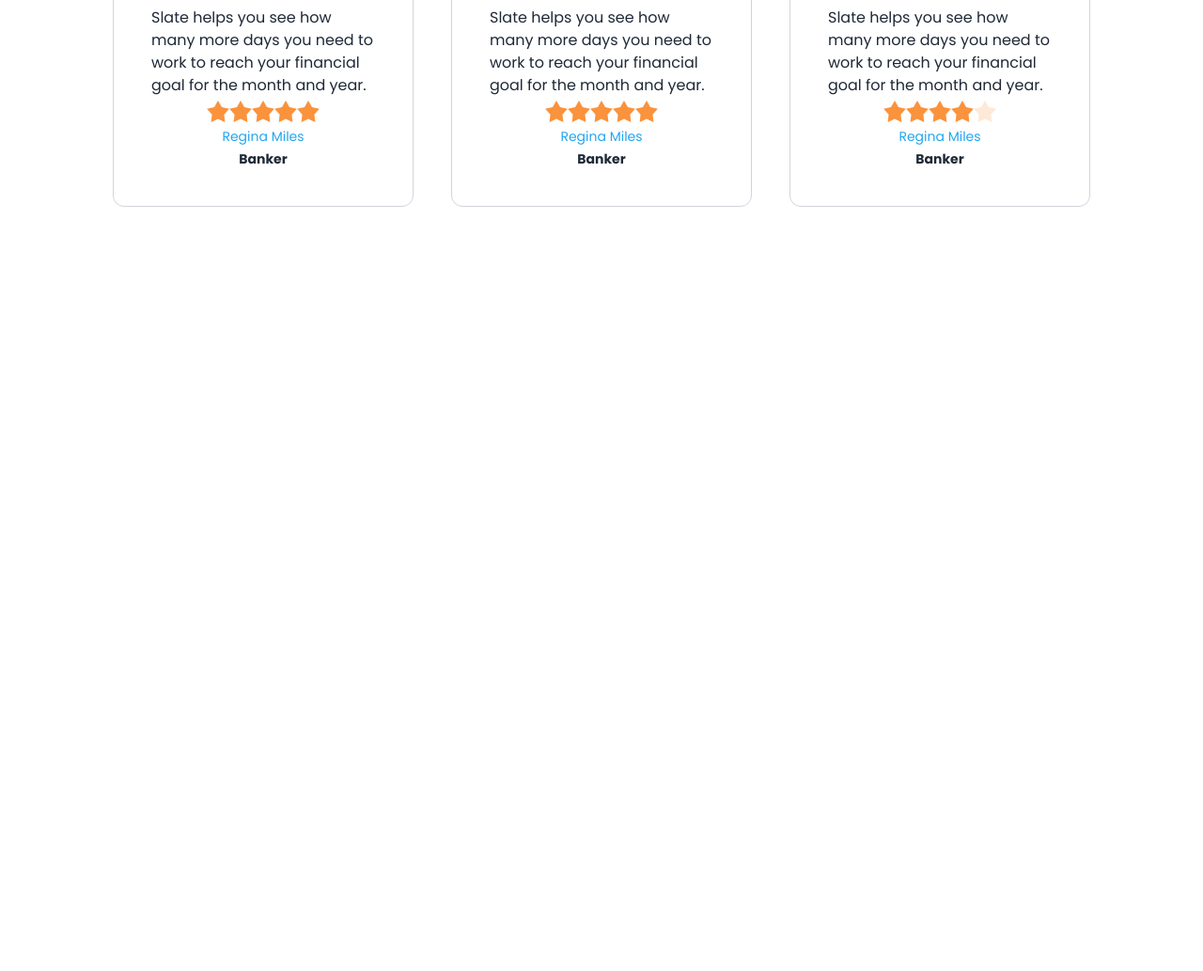
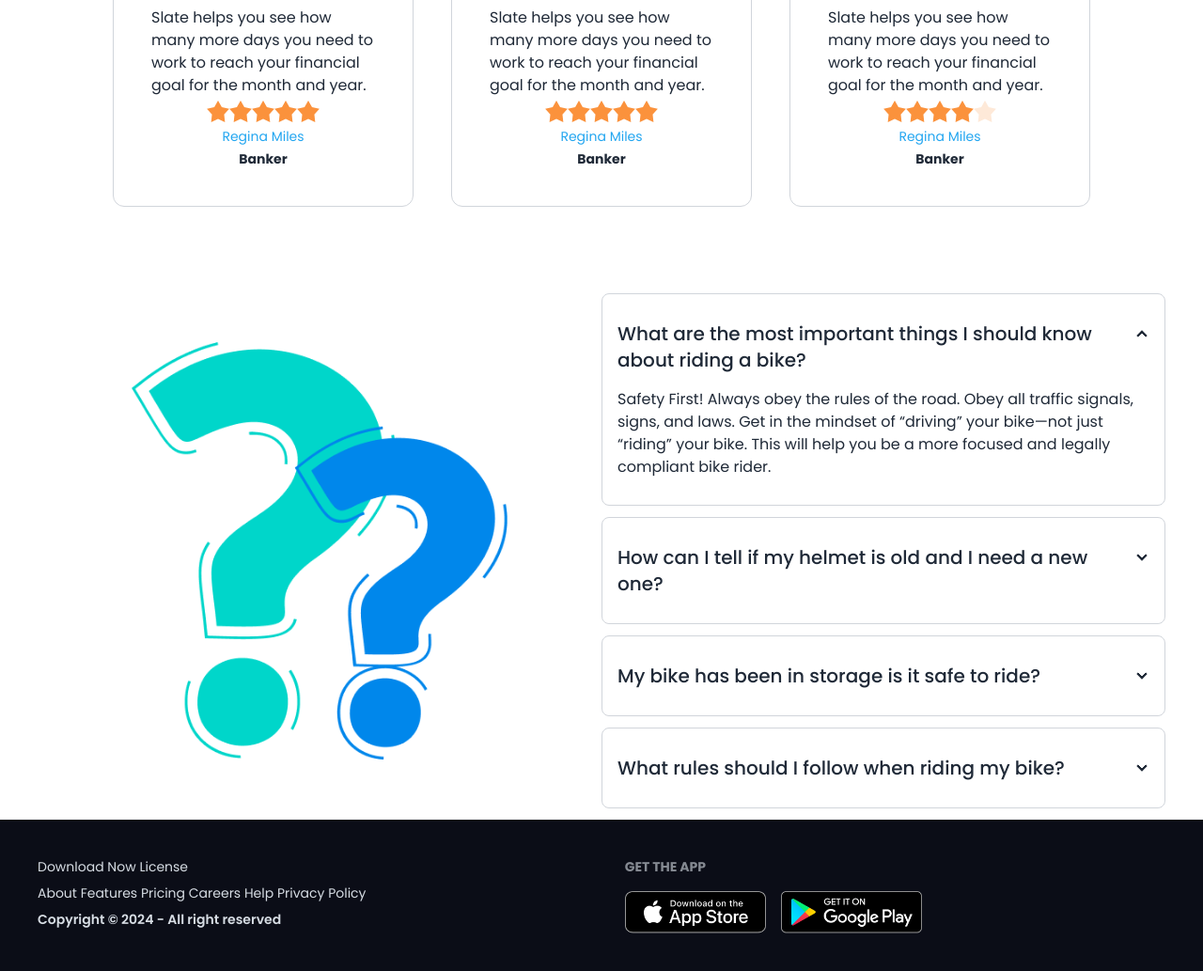
Before and after one commit to sydsym/biker-zone-daisyui, a plain HTML site: page index.html in a window 1280 px wide. Shown: the part 2309-3342 px from the top of the page at 94% size. Before the commit the page ends 2609 px from the top, so only its background shows below. Drawn offline with nearby package versions, Linux system fonts and the light colour scheme.

Commit message:
finished

```diff
--- a/index.html
+++ b/index.html
@@ -29,6 +29,7 @@
               customOrange: "#E76F51",
               customPink: "rgba(231, 111, 81, 0.1)",
               customSky: "#23A6F0",
+              customNavy: "rgba(11, 13, 23, 1)",
             },
           },
         },
@@ -42,8 +43,8 @@
       }
     </style>
   </head>
-  <body data-theme="light" class="px-10">
-    <header>
+  <body data-theme="light">
+    <header class="px-10">
       <!-- navbar -->
       <nav class="navbar">
         <div class="navbar-start">
@@ -91,7 +92,7 @@
       </nav>
     </header>
 
-    <main>
+    <main class="px-10">
       <!-- slider -->
       <section>
         <div class="carousel w-full">
@@ -446,6 +447,112 @@
           </div>
         </div>
       </section>
+      <!-- faq section  -->
+      <section>
+        <div
+          class="grid grid-cols-1 lg:grid-cols-2 justify-center items-center"
+        >
+          <div class="w-full">
+            <img src="src/others/faq.png" class="w-2/3 block m-auto" alt="" />
+          </div>
+          <div>
+            <div
+              class="collapse collapse-arrow border border-gray-300 rounded-lg py-3 my-3"
+            >
+              <input type="radio" name="my-accordion-2" checked="checked" />
+              <div class="collapse-title text-xl font-medium">
+                What are the most important things I should know about riding a
+                bike?
+              </div>
+              <div class="collapse-content">
+                <p>
+                  Safety First! Always obey the rules of the road. Obey all
+                  traffic signals, signs, and laws. Get in the mindset of
+                  “driving” your bike—not just “riding” your bike. This will
+                  help you be a more focused and legally compliant bike rider.
+                </p>
+              </div>
+            </div>
+            <div
+              class="collapse collapse-arrow border border-gray-300 rounded-lg py-3 my-3"
+            >
+              <input type="radio" name="my-accordion-2" />
+              <div class="collapse-title text-xl font-medium">
+                How can I tell if my helmet is old and I need a new one?
+              </div>
+              <div class="collapse-content">
+                <p>
+                  Safety First! Always obey the rules of the road. Obey all
+                  traffic signals, signs, and laws. Get in the mindset of
+                  “driving” your bike—not just “riding” your bike. This will
+                  help you be a more focused and legally compliant bike rider.
+                </p>
+              </div>
+            </div>
+            <div
+              class="collapse collapse-arrow border border-gray-300 rounded-lg py-3 my-3"
+            >
+              <input type="radio" name="my-accordion-2" />
+              <div class="collapse-title text-xl font-medium">
+                My bike has been in storage is it safe to ride?
+              </div>
+              <div class="collapse-content">
+                <p>
+                  Safety First! Always obey the rules of the road. Obey all
+                  traffic signals, signs, and laws. Get in the mindset of
+                  “driving” your bike—not just “riding” your bike. This will
+                  help you be a more focused and legally compliant bike rider.
+                </p>
+              </div>
+            </div>
+            <div
+              class="collapse collapse-arrow border border-gray-300 rounded-lg py-3 my-3"
+            >
+              <input type="radio" name="my-accordion-2" />
+              <div class="collapse-title text-xl font-medium">
+                What rules should I follow when riding my bike?
+              </div>
+              <div class="collapse-content">
+                <p>
+                  Safety First! Always obey the rules of the road. Obey all
+                  traffic signals, signs, and laws. Get in the mindset of
+                  “driving” your bike—not just “riding” your bike. This will
+                  help you be a more focused and legally compliant bike rider.
+                </p>
+              </div>
+            </div>
+          </div>
+        </div>
+      </section>
     </main>
+    <footer class="footer bg-customNavy text-neutral-content p-10">
+      <aside>
+        <nav>
+          <a class="link link-hover">Download Now</a>
+          <a class="link link-hover">License</a>
+        </nav>
+        <nav>
+          <a class="link link-hover">About</a>
+          <a class="link link-hover">Features</a>
+          <a class="link link-hover">Pricing</a>
+          <a class="link link-hover">Careers</a>
+          <a class="link link-hover">Help</a>
+          <a class="link link-hover">Privacy Policy</a>
+        </nav>
+        <p class="text-sm font-semibold">
+          Copyright © 2024 - All right reserved
+        </p>
+      </aside>
+      <nav>
+        <h6 class="footer-title">Get The App</h6>
+        <div class="grid grid-flow-col gap-4">
+          <a href="#"
+            ><img class="max-w-[150px]" src="src/others/ios.png" alt="" /></a
+          ><a href=""
+            ><img class="max-w-[150px]" src="src/others/android.png" alt=""
+          /></a>
+        </div>
+      </nav>
+    </footer>
   </body>
 </html>
```
Also changed, not shown: 1 other file.
